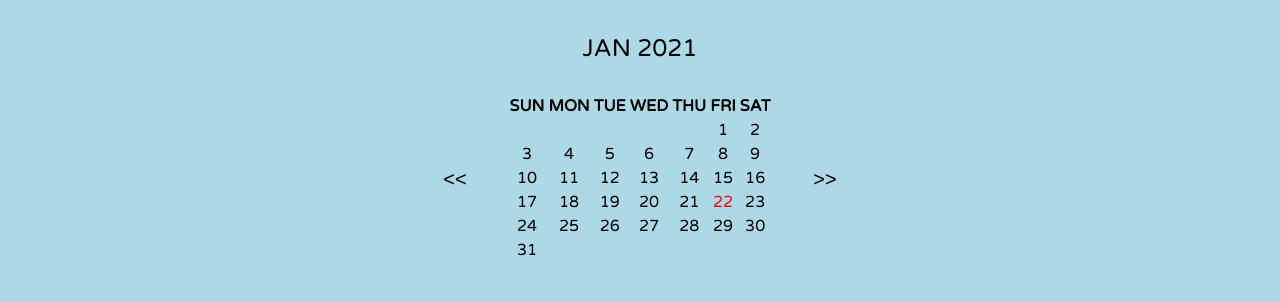
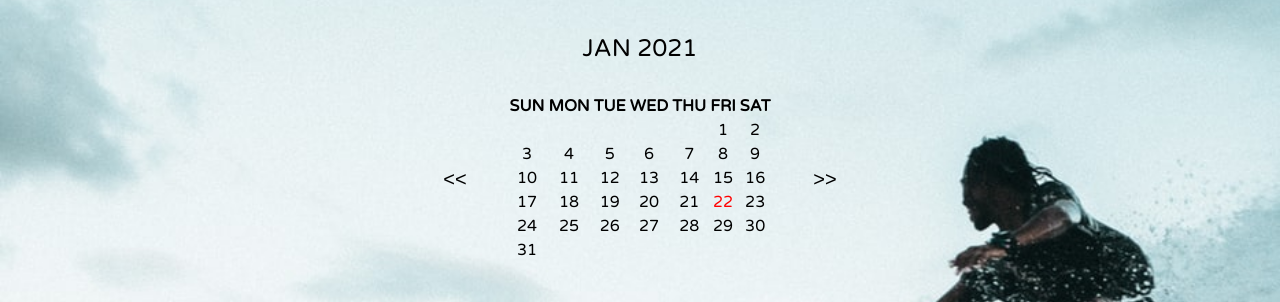
Before and after one commit to vanilla-coding/prep-assignment, a website built with Parcel: page index.html in a window 1280 px wide. Shown: the part 498-800 px from the top of the page. Built offline with nearby package versions, Linux system fonts and the light colour scheme; files whose address does not match are found by name.

Commit message:
Remove todo

```diff
--- a/style.css
+++ b/style.css
@@ -1,6 +1,6 @@
 body {
   background-color: lightblue;
-  background-image: url("./bg.jpeg");
+  background-image: url("./images/bg.jpeg");
   background-repeat: no-repeat;
   background-size: cover;
   font-family: "Varela Round", sans-serif;
```
